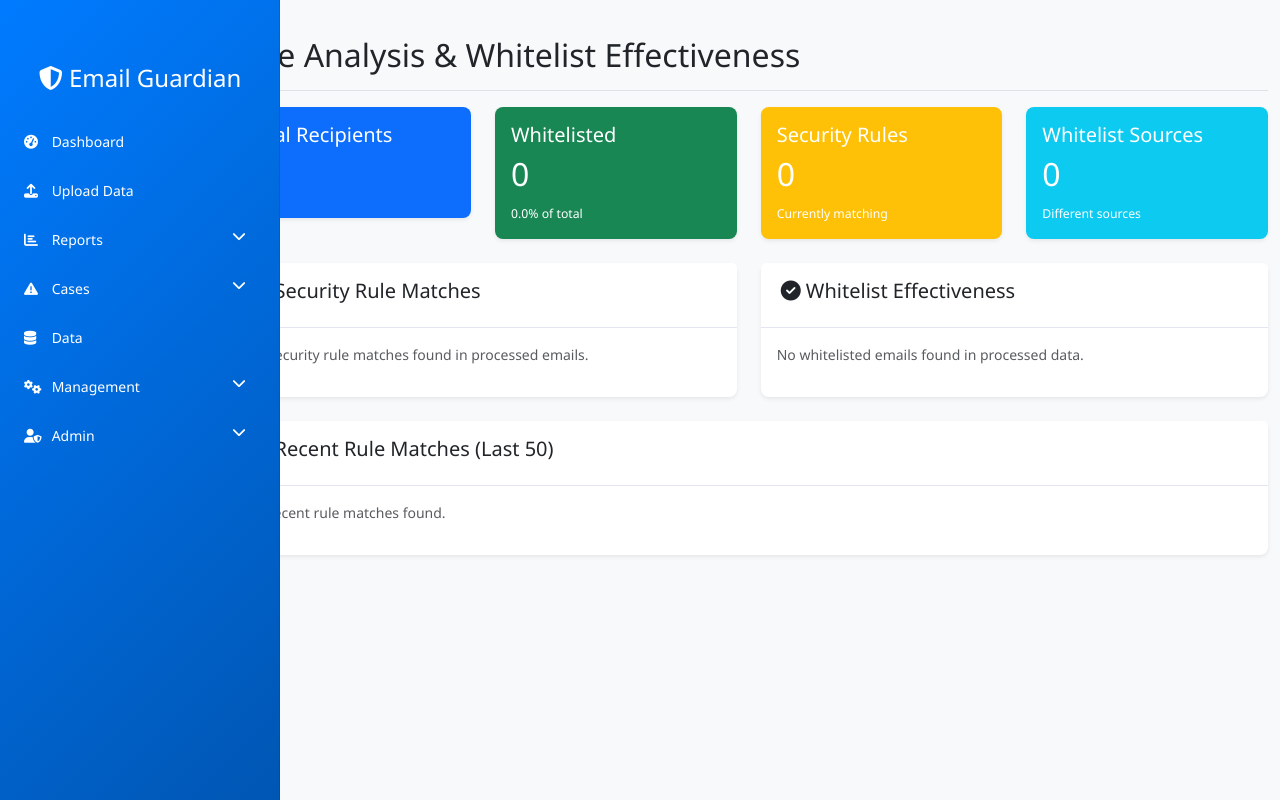
After one commit to Rudolph001/EG_v1, a Flask app: page /rule-analysis in a window 1280 px wide. The commit adds this page. Run offline with Flask 3, Linux system fonts and the light colour scheme; some libraries are stand-ins or nearby versions.

Commit message:
Assistant checkpoint: Add rule tracking and analysis dashboard
Assistant generated file changes:
- models.py: Add rule matching tracking to RecipientRecord
- pipeline.py: Track which rules match during processing, Track matched security rules, Track matched risk keywords
- templates/email_detail.html: Display matched rules and whitelist status
- routes.py: Add rule analysis endpoint
- templates/rule_analysis.html: Create rule analysis template
- templates/base.html: Add Rule Analysis link to navigation
- migrate_db.py: Add migration for new rule tracking columns

---

User prompt:

when i upload my data and it works thrue the process workflow what happend to the values that match my whitelist data and custome rules . how can i see it the vlaues match any of my rules or whitelist rules

Replit-Commit-Author: Assistant
Replit-Commit-Session-Id: 2fe57232-342f-4993-83bc-341545f24a24

```diff
--- a/models.py
+++ b/models.py
@@ -57,6 +57,11 @@ class RecipientRecord(db.Model):
     # Processing flags
     flagged = db.Column(db.Boolean, default=False)
     case_generated = db.Column(db.Boolean, default=False)
+
+    # Rule matching results
+    matched_security_rules = db.Column(JSON)  # List of matched security rule names
+    matched_risk_keywords = db.Column(JSON)  # List of matched risk keywords
+    whitelist_reason = db.Column(db.String(255))  # Why it was whitelisted
 
     created_at = db.Column(db.DateTime, default=datetime.utcnow)
 
--- a/routes.py
+++ b/routes.py
@@ -1495,6 +1495,61 @@ def scoring_help():
 
     return render_template('scoring_help.html', stats=stats, title='Scoring System Help')
 
+@app.route('/rule-analysis')
+def rule_analysis():
+    """Analysis of rule matching and whitelist effectiveness"""
+    try:
+        # Get rule matching statistics
+        security_rule_stats = db.session.query(
+            SecurityRule.name,
+            SecurityRule.severity,
+            func.count(RecipientRecord.id).label('match_count')
+        ).join(
+            RecipientRecord,
+            func.json_extract(RecipientRecord.matched_security_rules, '$[*].name').contains(SecurityRule.name)
+        ).filter(SecurityRule.active == True).group_by(
+            SecurityRule.name, SecurityRule.severity
+        ).all()
+
+        # Get whitelist statistics
+        whitelisted_count = RecipientRecord.query.filter_by(whitelisted=True).count()
+        total_recipients = RecipientRecord.query.count()
+
+        whitelist_reasons = db.session.query(
+            RecipientRecord.whitelist_reason,
+            func.count(RecipientRecord.id).label('count')
+        ).filter(
+            RecipientRecord.whitelisted == True,
+            RecipientRecord.whitelist_reason.isnot(None)
+        ).group_by(RecipientRecord.whitelist_reason).all()
+
+        # Get recent rule matches
+        recent_matches = db.session.query(EmailRecord, RecipientRecord).join(
+            RecipientRecord, EmailRecord.id == RecipientRecord.email_id
+        ).filter(
+            or_(
+                RecipientRecord.matched_security_rules.isnot(None),
+                RecipientRecord.matched_risk_keywords.isnot(None),
+                RecipientRecord.whitelisted == True
+            )
+        ).order_by(EmailRecord.processed_at.desc()).limit(50).all()
+
+        stats = {
+            'security_rule_stats': security_rule_stats,
+            'whitelisted_count': whitelisted_count,
+            'total_recipients': total_recipients,
+            'whitelist_percentage': (whitelisted_count / max(total_recipients, 1)) * 100,
+            'whitelist_reasons': whitelist_reasons,
+            'recent_matches': recent_matches
+        }
+
+        return render_template('rule_analysis.html', stats=stats)
+
+    except Exception as e:
+        logging.error(f"Error in rule analysis: {str(e)}")
+        flash('Error loading rule analysis data', 'error')
+        return redirect(url_for('dashboard'))
+
 @app.route('/api/dashboard-data')
 def dashboard_data():
     """API endpoint for dashboard charts data"""
--- /dev/null
+++ b/templates/rule_analysis.html
@@ -0,0 +1,195 @@
+
+{% extends "base.html" %}
+
+{% block title %}Rule Analysis - Email Guardian{% endblock %}
+
+{% block page_title %}Rule Analysis & Whitelist Effectiveness{% endblock %}
+
+{% block content %}
+<div class="row">
+    <!-- Summary Cards -->
+    <div class="col-md-3">
+        <div class="card bg-primary text-white">
+            <div class="card-body">
+                <h5>Total Recipients</h5>
+                <h2>{{ "{:,}".format(stats.total_recipients) }}</h2>
+            </div>
+        </div>
+    </div>
+    <div class="col-md-3">
+        <div class="card bg-success text-white">
+            <div class="card-body">
+                <h5>Whitelisted</h5>
+                <h2>{{ "{:,}".format(stats.whitelisted_count) }}</h2>
+                <small>{{ "%.1f"|format(stats.whitelist_percentage) }}% of total</small>
+            </div>
+        </div>
+    </div>
+    <div class="col-md-3">
+        <div class="card bg-warning text-white">
+            <div class="card-body">
+                <h5>Security Rules</h5>
+                <h2>{{ stats.security_rule_stats|length }}</h2>
+                <small>Currently matching</small>
+            </div>
+        </div>
+    </div>
+    <div class="col-md-3">
+        <div class="card bg-info text-white">
+            <div class="card-body">
+                <h5>Whitelist Sources</h5>
+                <h2>{{ stats.whitelist_reasons|length }}</h2>
+                <small>Different sources</small>
+            </div>
+        </div>
+    </div>
+</div>
+
+<div class="row mt-4">
+    <!-- Security Rule Performance -->
+    <div class="col-md-6">
+        <div class="card">
+            <div class="card-header">
+                <h5><i class="fas fa-shield-alt"></i> Security Rule Matches</h5>
+            </div>
+            <div class="card-body">
+                {% if stats.security_rule_stats %}
+                <div class="table-responsive">
+                    <table class="table table-sm">
+                        <thead>
+                            <tr>
+                                <th>Rule Name</th>
+                                <th>Severity</th>
+                                <th>Matches</th>
+                            </tr>
+                        </thead>
+                        <tbody>
+                            {% for rule in stats.security_rule_stats %}
+                            <tr>
+                                <td>{{ rule.name }}</td>
+                                <td>
+                                    <span class="badge bg-{{ 'danger' if rule.severity == 'critical' else 'warning' if rule.severity == 'high' else 'info' }}">
+                                        {{ rule.severity.title() }}
+                                    </span>
+                                </td>
+                                <td>{{ rule.match_count }}</td>
+                            </tr>
+                            {% endfor %}
+                        </tbody>
+                    </table>
+                </div>
+                {% else %}
+                <p class="text-muted">No security rule matches found in processed emails.</p>
+                {% endif %}
+            </div>
+        </div>
+    </div>
+
+    <!-- Whitelist Analysis -->
+    <div class="col-md-6">
+        <div class="card">
+            <div class="card-header">
+                <h5><i class="fas fa-check-circle"></i> Whitelist Effectiveness</h5>
+            </div>
+            <div class="card-body">
+                {% if stats.whitelist_reasons %}
+                <div class="table-responsive">
+                    <table class="table table-sm">
+                        <thead>
+                            <tr>
+                                <th>Whitelist Reason</th>
+                                <th>Count</th>
+                            </tr>
+                        </thead>
+                        <tbody>
+                            {% for reason in stats.whitelist_reasons %}
+                            <tr>
+                                <td>{{ reason.whitelist_reason }}</td>
+                                <td>{{ reason.count }}</td>
+                            </tr>
+                            {% endfor %}
+                        </tbody>
+                    </table>
+                </div>
+                {% else %}
+                <p class="text-muted">No whitelisted emails found in processed data.</p>
+                {% endif %}
+            </div>
+        </div>
+    </div>
+</div>
+
+<!-- Recent Rule Matches -->
+<div class="row mt-4">
+    <div class="col-12">
+        <div class="card">
+            <div class="card-header">
+                <h5><i class="fas fa-list"></i> Recent Rule Matches (Last 50)</h5>
+            </div>
+            <div class="card-body">
+                {% if stats.recent_matches %}
+                <div class="table-responsive">
+                    <table class="table table-striped">
+                        <thead>
+                            <tr>
+                                <th>Date</th>
+                                <th>Sender</th>
+                                <th>Subject</th>
+                                <th>Recipient</th>
+                                <th>Status</th>
+                                <th>Matched Rules</th>
+                                <th>Actions</th>
+                            </tr>
+                        </thead>
+                        <tbody>
+                            {% for email, recipient in stats.recent_matches %}
+                            <tr>
+                                <td>{{ email.processed_at.strftime('%Y-%m-%d %H:%M') if email.processed_at else 'N/A' }}</td>
+                                <td>{{ email.sender }}</td>
+                                <td>{{ email.subject[:50] }}{% if email.subject|length > 50 %}...{% endif %}</td>
+                                <td>{{ recipient.recipient }}</td>
+                                <td>
+                                    {% if recipient.whitelisted %}
+                                    <span class="badge bg-success">Whitelisted</span>
+                                    {% elif recipient.flagged %}
+                                    <span class="badge bg-danger">Flagged</span>
+                                    {% else %}
+                                    <span class="badge bg-secondary">Normal</span>
+                                    {% endif %}
+                                </td>
+                                <td>
+                                    {% if recipient.matched_security_rules %}
+                                        {% for rule in recipient.matched_security_rules[:2] %}
+                                        <span class="badge bg-warning me-1">{{ rule.name }}</span>
+                                        {% endfor %}
+                                        {% if recipient.matched_security_rules|length > 2 %}
+                                        <span class="text-muted">+{{ recipient.matched_security_rules|length - 2 }} more</span>
+                                        {% endif %}
+                                    {% endif %}
+                                    {% if recipient.matched_risk_keywords %}
+                                        {% for keyword in recipient.matched_risk_keywords[:2] %}
+                                        <span class="badge bg-info me-1">{{ keyword.keyword }}</span>
+                                        {% endfor %}
+                                        {% if recipient.matched_risk_keywords|length > 2 %}
+                                        <span class="text-muted">+{{ recipient.matched_risk_keywords|length - 2 }} more</span>
+                                        {% endif %}
+                                    {% endif %}
+                                </td>
+                                <td>
+                                    <a href="{{ url_for('email_detail', email_id=email.id) }}" class="btn btn-sm btn-outline-primary">
+                                        View Details
+                                    </a>
+                                </td>
+                            </tr>
+                            {% endfor %}
+                        </tbody>
+                    </table>
+                </div>
+                {% else %}
+                <p class="text-muted">No recent rule matches found.</p>
+                {% endif %}
+            </div>
+        </div>
+    </div>
+</div>
+{% endblock %}
```
Also changed, not shown: migrate_db.py (+17 -57 lines), pipeline.py (+18 -0 lines), templates/email_detail.html (+38 -6 lines).
